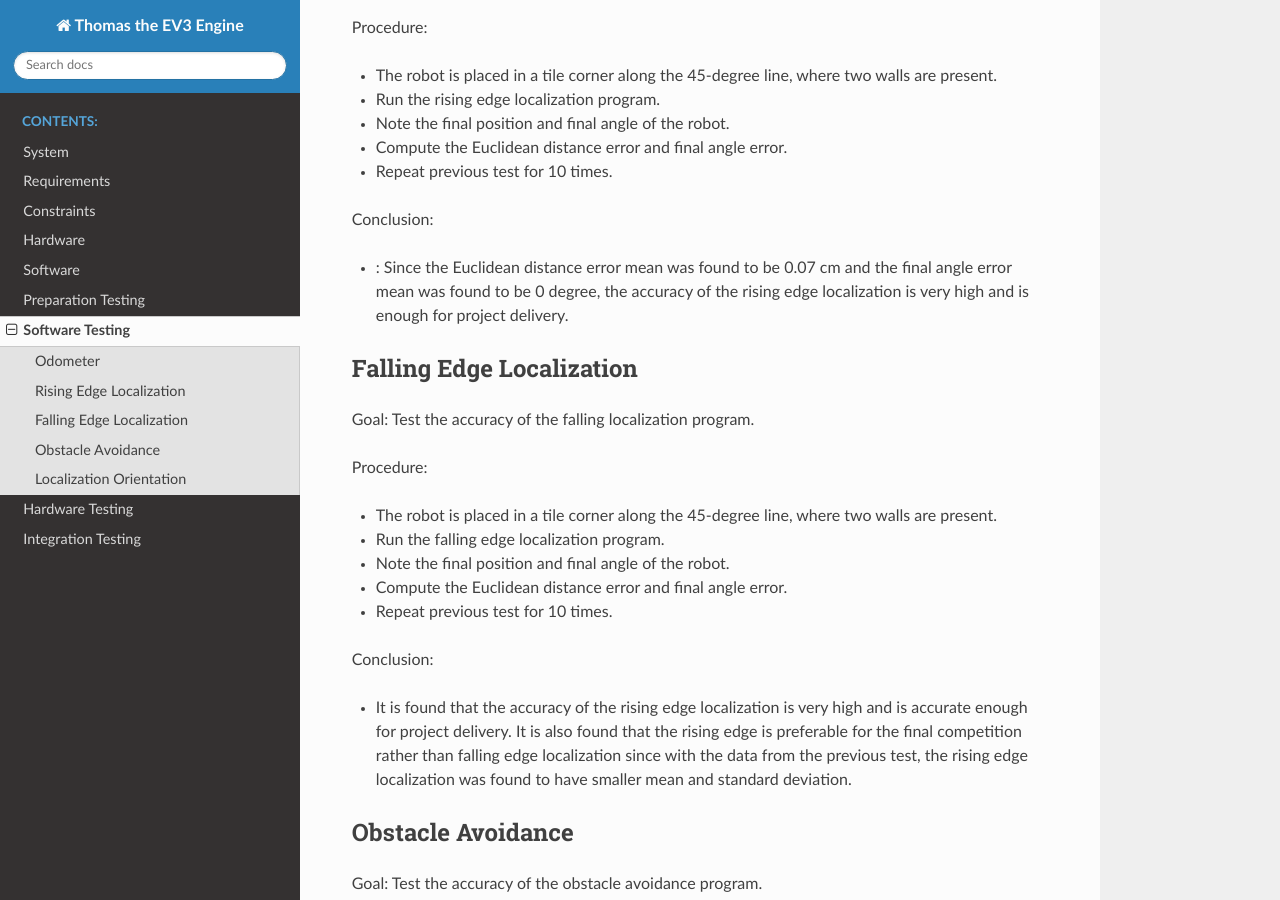
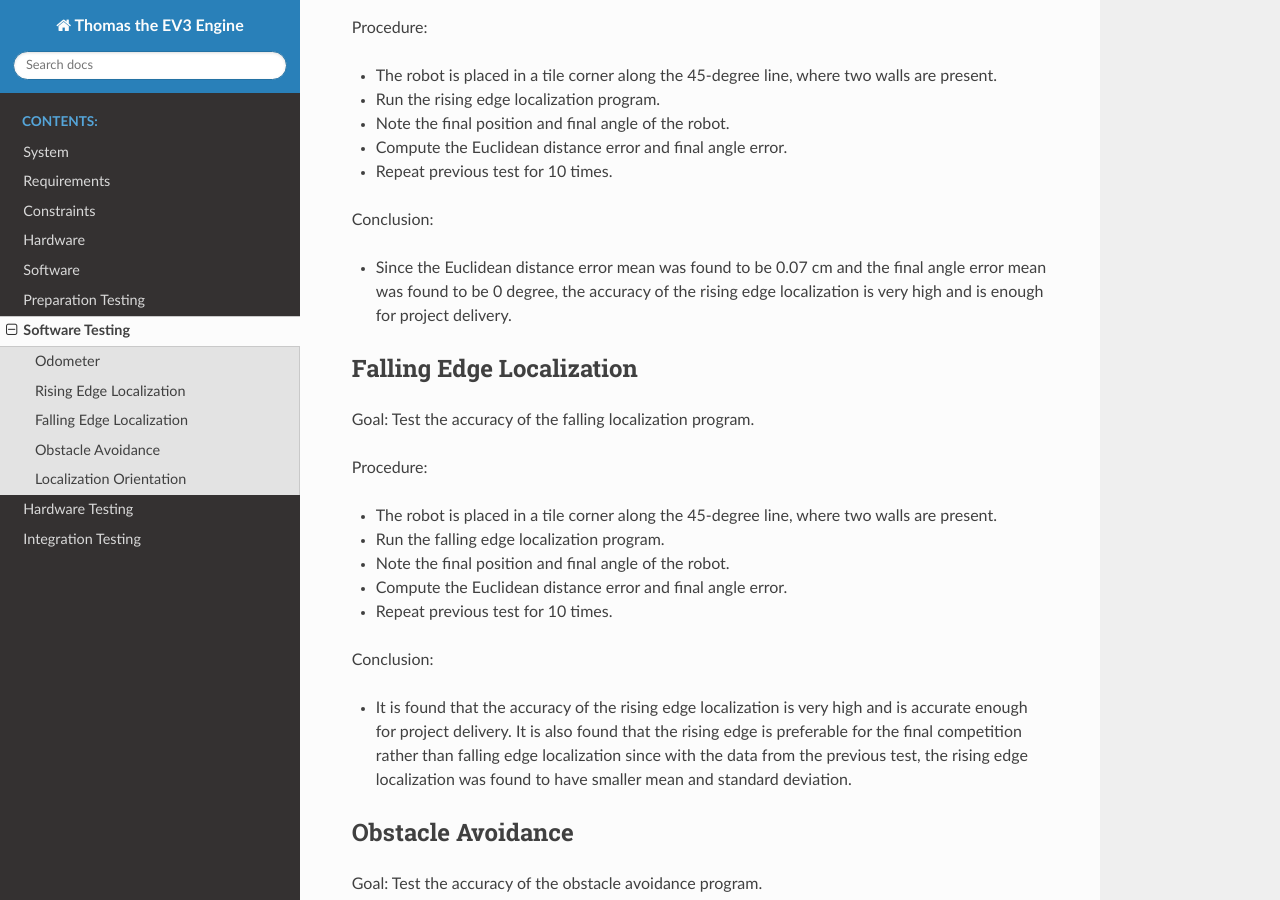
Before and after one commit to haoweiqiu/Thomas-The-EV3-Engine, a Sphinx documentation site: the page built from docs/Software_Testing.rst, in a window 1280 px wide and 900 px high, scrolled down 904 px. Built offline with Sphinx 7.4.7 and the Read the Docs theme 2.0.0, drawn with Linux system fonts in a browser that asks for light colours.

Commit message:
fix docs

```diff
--- a/docs/Software_Testing.rst
+++ b/docs/Software_Testing.rst
@@ -43,7 +43,7 @@ Procedure:
 
 Conclusion:
 
-- : Since the Euclidean distance error mean was found to be 0.07 cm and the final angle error mean was found to be 0 degree, the accuracy of the rising edge localization is very high and is enough for project delivery.
+- Since the Euclidean distance error mean was found to be 0.07 cm and the final angle error mean was found to be 0 degree, the accuracy of the rising edge localization is very high and is enough for project delivery.
 
 
 Falling Edge Localization
```
